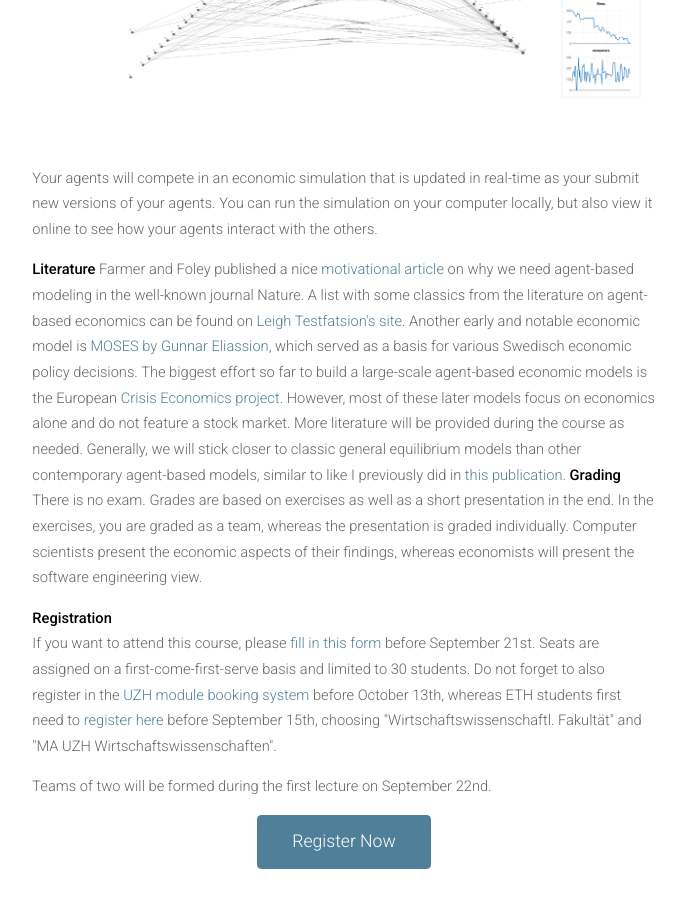
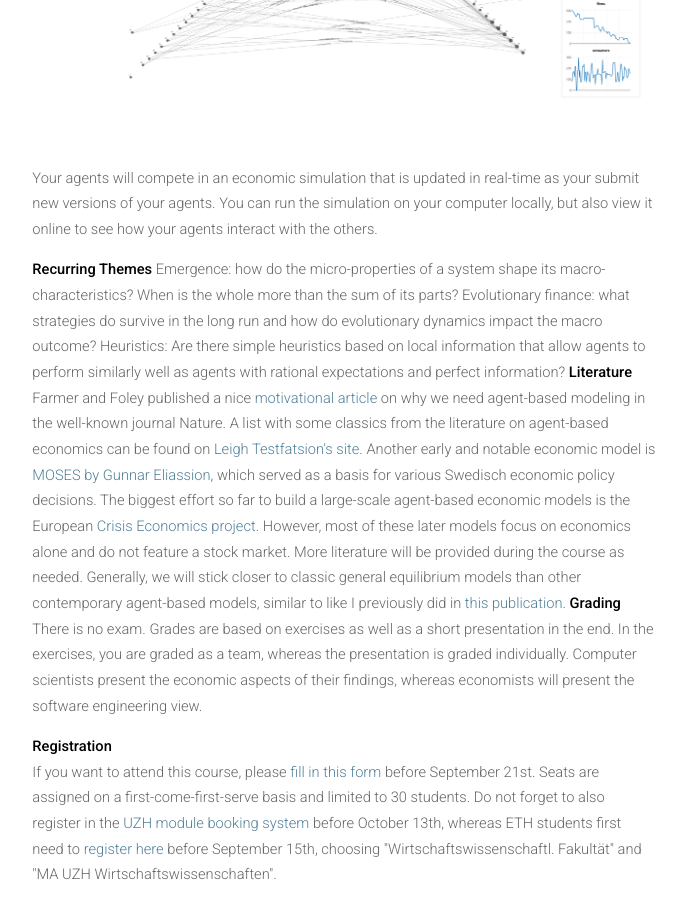
Before and after one commit to meisserecon/www, a Jekyll site: the page built from course.md, in a window 1280 px wide and 900 px high, scrolled down 1293 px. Shown: the whole window, without its empty margins (296-982 px from the left). Built offline with Jekyll 4.4.1, drawn with Linux system fonts in a browser that asks for light colours; nearby versions of some CDN libraries.

Commit message:
Update course.md

```diff
--- a/course.md
+++ b/course.md
@@ -14,6 +14,14 @@ permalink: /course/
 
 <p><img src="/assets/images/tradeview.png" alt="" class="image full"> Your agents will compete in an economic simulation that is updated in real-time as your submit new versions of your agents. You can run the simulation on your computer locally, but also view it online to see how your agents interact with the others.</p>
 
+<b>Recurring Themes</b>
+
+Emergence: how do the micro-properties of a system shape its macro-characteristics? When is the whole more than the sum of its parts?
+
+Evolutionary finance: what strategies do survive in the long run and how do evolutionary dynamics impact the macro outcome?
+
+Heuristics: Are there simple heuristics based on local information that allow agents to perform similarly well as agents with rational expectations and perfect information?
+
 <b>Literature</b>
 
 Farmer and Foley published a nice <a href="https://www.researchgate.net/profile/Duncan_Foley/publication/51437577_The_Economy_Needs_Agent-Based_Modeling/links/5714ccb108aeebe07c06c72e/The-Economy-Needs-Agent-Based-Modeling.pdf">motivational article</a> on why we need agent-based modeling in the well-known journal Nature. A list with some classics from the literature on agent-based economics can be found on <a href="http://www2.econ.iastate.edu/tesfatsi/afinance.htm#BasicRead">Leigh Testfatsion's site</a>. Another early and notable economic model is <a href="http://www.ifn.se/storage/cms/91fc7b2ed0f3440a918871ffa0a36d73/59024245407a4a3fadebca71db86015e/pdf/B79AF4E97E52C2C7723DD26462792BE1AB13FF08/Wp222.pdf?MediaArchive_ForceDownload=true&PropertyName=File1&ValueIndex=0">MOSES by Gunnar Eliassion</a>, which served as a basis for various Swedisch economic policy decisions. The biggest effort so far to build a large-scale agent-based economic models is the European <a href="http://www.crisis-economics.eu/">Crisis Economics project</a>. However, most of these later models focus on economics alone and do not feature a stock market. More literature will be provided during the course as needed. Generally, we will stick closer to classic general equilibrium models than other contemporary agent-based models, similar to like I previously did in <a href="https://link.springer.com/article/10.1007/s10614-016-9616-x">this publication</a>.
```
